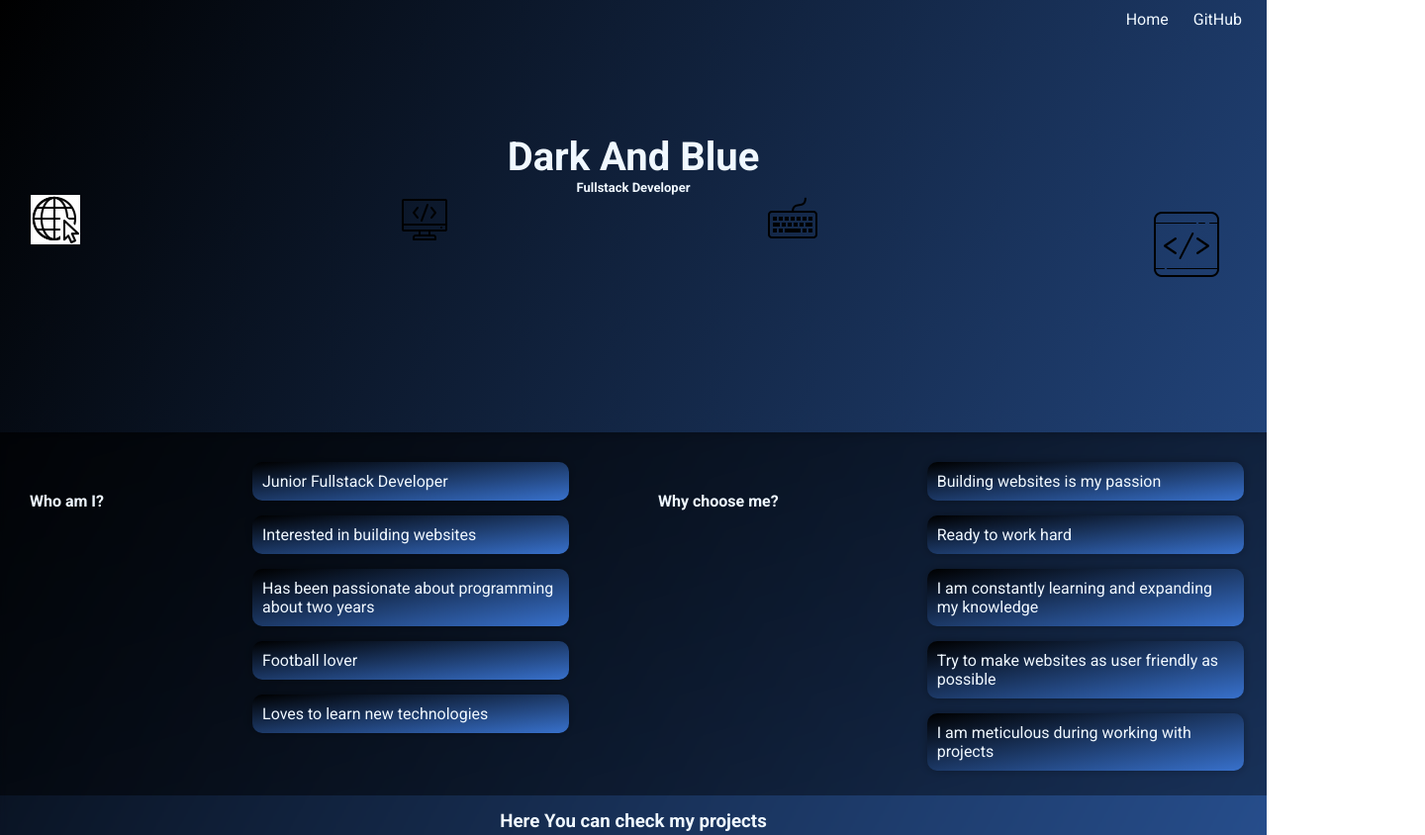
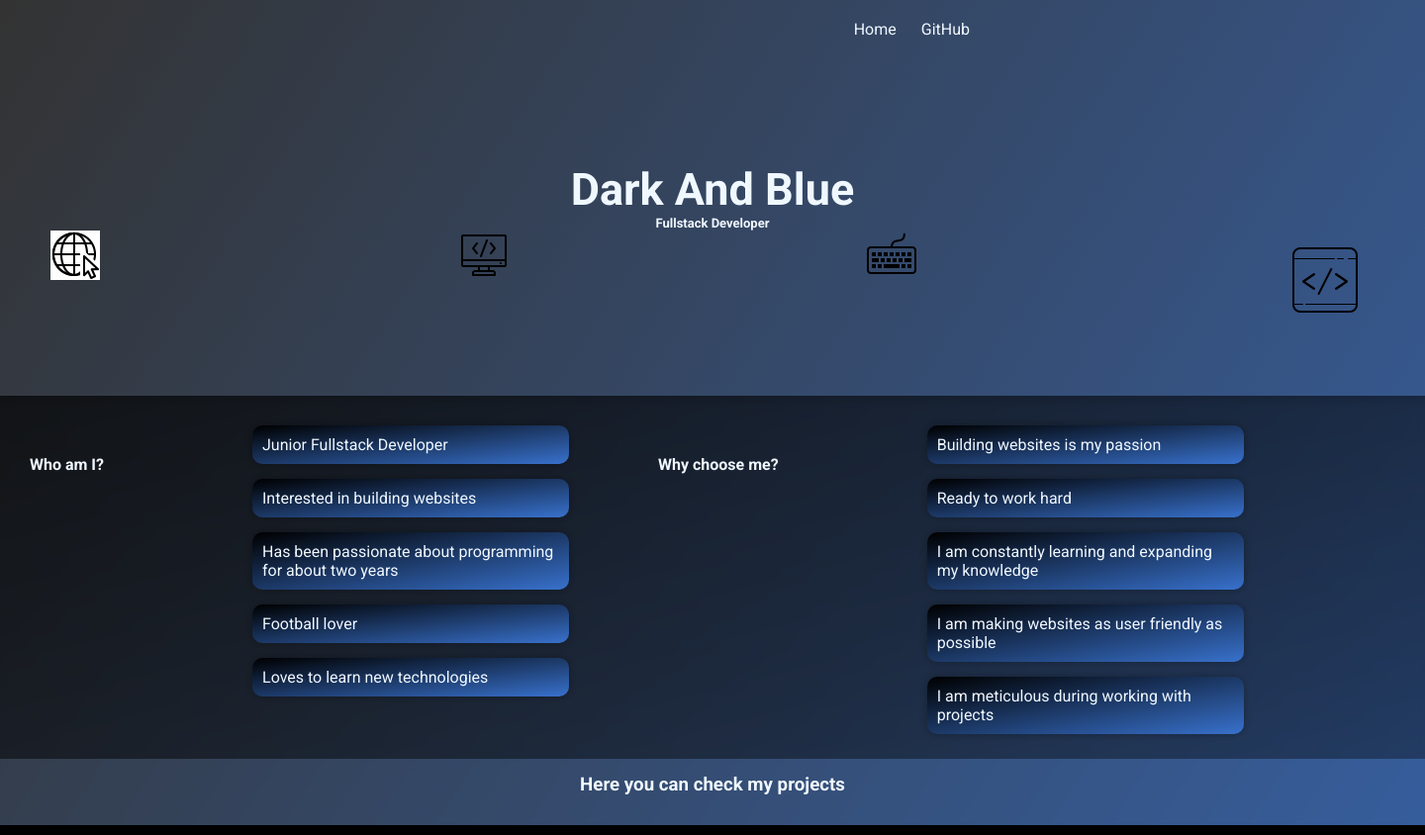
Before and after one commit to KasiaKaz14/personal, a website: page index.html in a window 1280 px wide. Shown: the top 844 px of the page at 99% size, 1440 px wide, since content can reach past the window. Drawn offline with nearby package versions, Linux system fonts and the light colour scheme; no server answers.

Commit message:
small bugs fixed

```diff
--- a/css/styles.css
+++ b/css/styles.css
@@ -13,7 +13,7 @@
 body {
   width: 100%;
   height: 100%;
-  background: linear-gradient(to right bottom, var(--dark), var(--blue));
+  background: linear-gradient(to bottom, var(--dark), var(--blue));
   font-family: "Roboto", sans-serif;
 }
 
@@ -21,6 +21,12 @@ main {
   overflow: hidden;
   backdrop-filter: blur(3px);
   -webkit-backdrop-filter: blur(3px);
+}
+
+.container {
+  width: 1440px;
+  margin: 0 auto;
+  background: linear-gradient(to right bottom, #333333, var(--blue));
 }
 
 /* styles for mobile menu */
@@ -196,7 +202,7 @@ header {
   height: 35%;
   box-shadow: 0 0 10px 0 rgba(0, 0, 0, 0.35);
   @media screen and (min-width: 768px) {
-    height: 45%;
+    height: 400px;
   }
 }
 
@@ -207,7 +213,7 @@ header {
   font-size: 25px;
   padding-top: 95px;
   @media screen and (min-width: 768px) {
-    padding-top: 135px;
+    padding-top: 165px;
   }
 }
 
@@ -216,7 +222,7 @@ header {
   color: var(--main-font-color);
   font-size: 25px;
   @media screen and (min-width: 768px) {
-    font-size: 40px;
+    font-size: 45px;
   }
 }
 
@@ -235,12 +241,12 @@ header {
 
 .nav__list {
   @media screen and (min-width: 768px) {
+    position: absolute;
+    top: 20px;
+    right: 300px;
     display: flex;
     flex-direction: row;
     gap: 25px;
-    position: absolute;
-    top: 10px;
-    right: 25px;
     list-style: none;
     text-decoration: none;
   }
--- a/index.html
+++ b/index.html
@@ -13,19 +13,24 @@
     <link rel="stylesheet" href="./css/styles.css" />
   </head>
   <body>
+    <section class="container">
       <header>
+        <section class="title">
           <h4 class="website-name">
             <a href="./index.html">Dark And Blue</a>
           </h4>
 
           <h2 class="header-title">Fullstack Developer</h2>
+        </section>
 
         <nav class="nav">
           <ul class="nav__list">
             <li><a href="./index.html" class="nav__link">Home</a></li>
             <!-- <li><a href="./about.html" class="link">About</a></li> -->
             <li>
-            <a href="https://github.com/KasiaKaz14" class="nav__link">GitHub</a>
+              <a href="https://github.com/KasiaKaz14" class="nav__link"
+                >GitHub</a
+              >
             </li>
           </ul>
         </nav>
@@ -33,7 +38,11 @@
         <section class="fav-section">
           <ul class="fav__list">
             <li class="fav__list-element">
-            <img src="./img/web development.gif" alt="" class="fav__favicon" />
+              <img
+                src="./img/web development.gif"
+                alt=""
+                class="fav__favicon"
+              />
             </li>
             <li class="fav__list-element">
               <img src="./img/computer.png" alt="" class="fav__favicon" />
@@ -81,12 +90,14 @@
         <section class="main-section">
           <h4 class="main-section__title">Who am I?</h4>
           <ul class="main-section__list">
-          <li class="main-section__list-element">Junior Fullstack Developer</li>
+            <li class="main-section__list-element">
+              Junior Fullstack Developer
+            </li>
             <li class="main-section__list-element">
               Interested in building websites
             </li>
             <li class="main-section__list-element">
-            Has been passionate about programming about two years
+              Has been passionate about programming for about two years
             </li>
             <li class="main-section__list-element">Football lover</li>
             <li class="main-section__list-element">
@@ -103,7 +114,7 @@
               I am constantly learning and expanding my knowledge
             </li>
             <li class="main-section__list-element">
-            Try to make websites as user friendly as possible
+              I am making websites as user friendly as possible
             </li>
             <li class="main-section__list-element">
               I am meticulous during working with projects
@@ -111,7 +122,7 @@
           </ul>
         </section>
 
-      <h3 class="projects__title">Here You can check my projects</h3>
+        <h3 class="projects__title">Here you can check my projects</h3>
         <section class="projects">
           <button type="button" class="projects__prev-button">&lt</button>
           <ul class="projects__list">
@@ -274,7 +285,9 @@
         <ul class="mobile-menu">
           <li><a href="./index.html" class="link">Home</a></li>
           <li><a href="./about.html" class="link">About</a></li>
-        <li><a href="https://github.com/KasiaKaz14" class="link">GitHub</a></li>
+          <li>
+            <a href="https://github.com/KasiaKaz14" class="link">GitHub</a>
+          </li>
         </ul>
       </section>
 
@@ -285,5 +298,6 @@
       <script src="./js/menu-mobile.js"></script>
       <script src="./js/scroll-box.js"></script>
       <script src="./js/email.js"></script>
+    </section>
   </body>
 </html>
```
Lines whose indentation alone changed are shown as unchanged.
